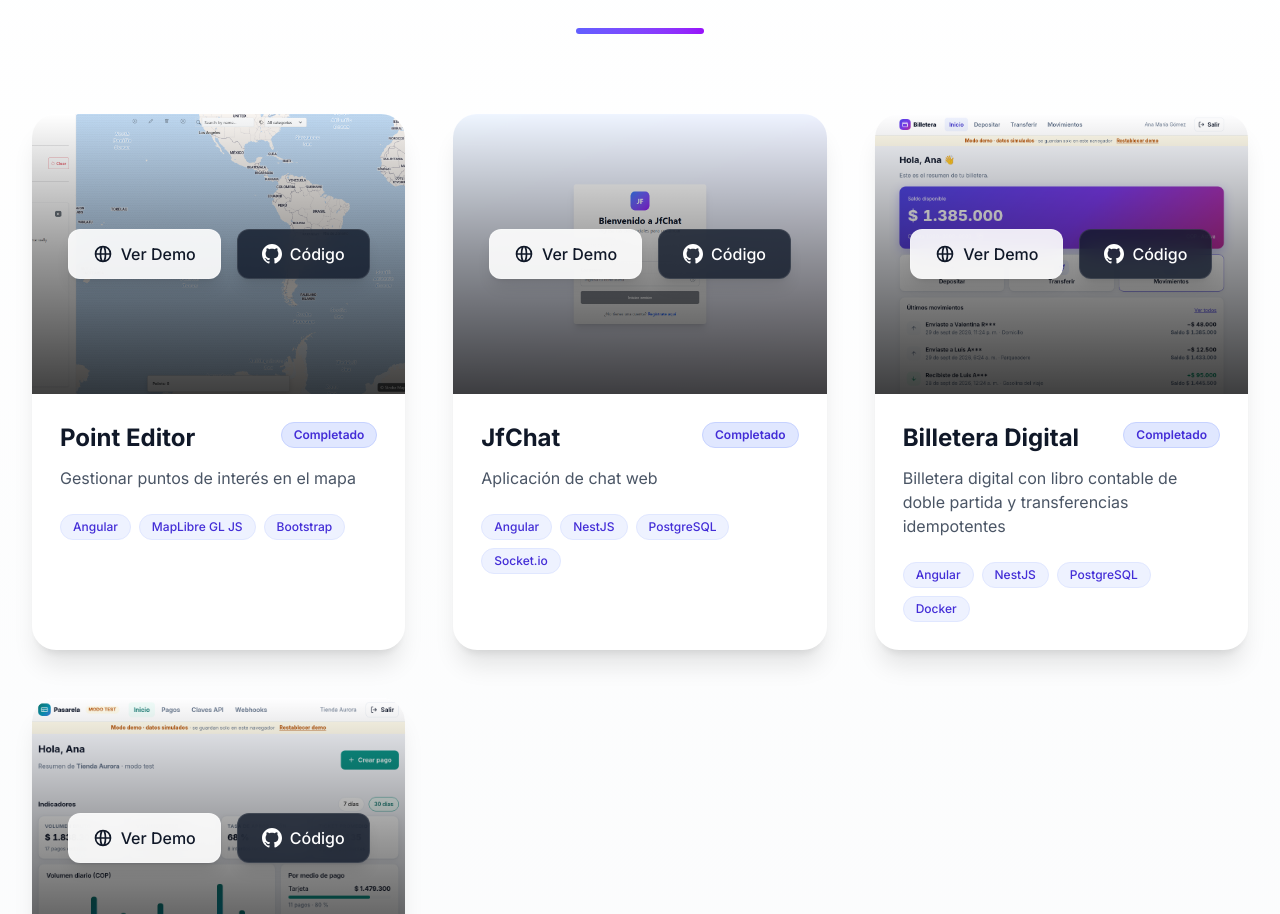
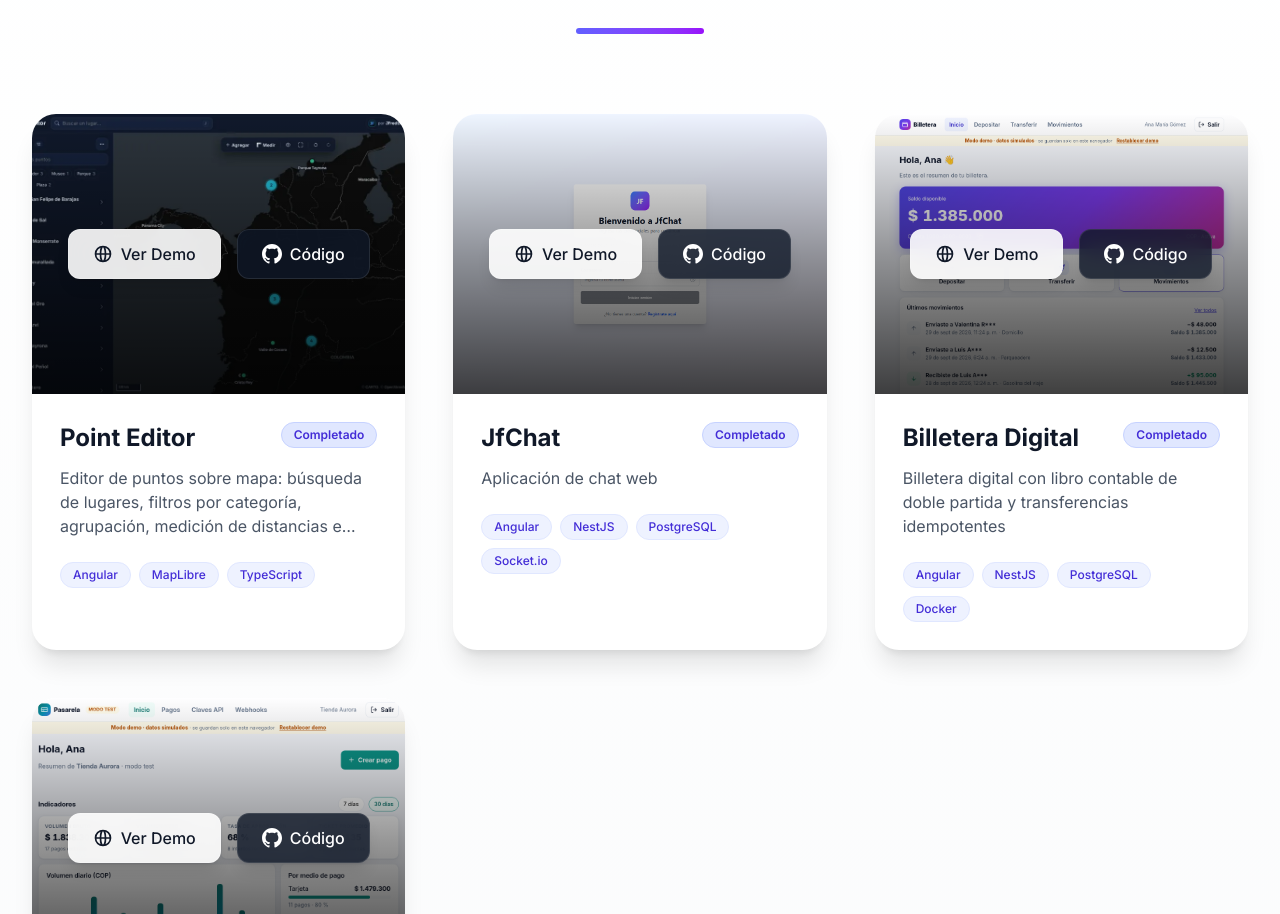
Before and after one commit to JFredMC/portfolio, an Angular app: page / in a window 1280 px wide. Shown: the part 4107-5021 px from the top of the page. Built offline with nearby package versions, Linux system fonts and the light colour scheme.

Commit message:
feat(projects): actualiza tarjeta de Point Editor tras el rediseño

```diff
--- a/src/app/features/projects/projects.ts
+++ b/src/app/features/projects/projects.ts
@@ -18,12 +18,12 @@
   projects: IProject[] = [
     {
       title: 'Point Editor',
-      description: 'Gestionar puntos de interés en el mapa',
-      tech: ['Angular', 'MapLibre GL JS', 'Bootstrap'],
+      description: 'Editor de puntos sobre mapa: búsqueda de lugares, filtros por categoría, agrupación, medición de distancias e importación/exportación GeoJSON y CSV',
+      tech: ['Angular', 'MapLibre', 'TypeScript'],
       codeLink: 'https://github.com/JFredMC/point-editor',
       demoLink: 'https://jfredmc.github.io/point-editor/',
       status: 'completed',
-      image: 'projects/point-editor.png',
+      image: 'projects/point-editor.webp',
     },
     {
       title: 'JfChat',
```
Also changed, not shown: public/projects/point-editor.png (deleted), public/projects/point-editor.webp (added).
